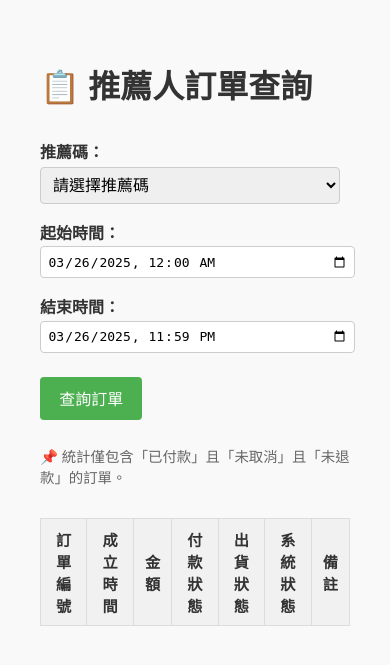
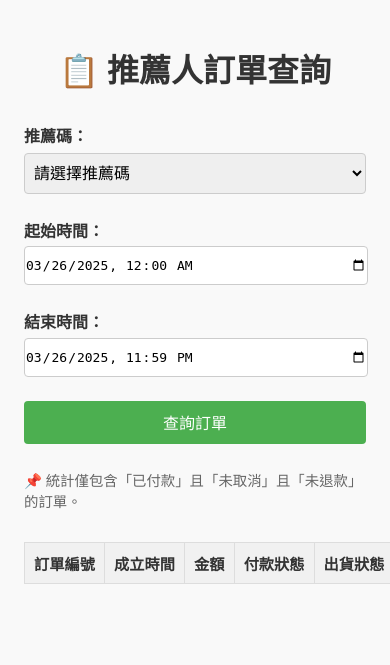
Before and after one commit to don1donshop/referral-report-api, a Flask app: page / in a window 390 px wide; the page is wider, and only the part inside the window is pictured. Shown: the top 665 px of that part. Run offline with Flask 3, Linux system fonts and the light colour scheme; lists and menus that the app fills with data are empty.

Commit message:
FOR_RWD更新CSS

```diff
--- a/static/css/style.css
+++ b/static/css/style.css
@@ -69,6 +69,11 @@ body {
   background-color: #f9f9f9;
 }
 
+tbody tr:hover {
+  background-color: #e0f7fa;
+  transition: background-color 0.2s ease;
+}
+
 .hidden {
   display: none;
 }
@@ -95,3 +100,114 @@ body {
   border-radius: 4px;
   color: #00796b;
 }
+
+/* ✅ 狀態標籤樣式 */
+.status-paid {
+  color: #2e7d32;
+  font-weight: bold;
+}
+
+.status-unpaid {
+  color: #9e9e9e;
+  font-weight: bold;
+}
+
+.status-refunded {
+  color: #d32f2f;
+  font-weight: bold;
+}
+
+.status-fulfilled {
+  color: #1565c0;
+  font-weight: bold;
+}
+
+.status-unfulfilled {
+  color: #757575;
+}
+
+.status-restocked {
+  color: #d84315;
+  font-weight: bold;
+}
+
+.system-valid {
+  color: #388e3c;
+  font-weight: bold;
+}
+
+.system-cancelled {
+  color: #f44336;
+  font-weight: bold;
+}
+
+/* 📱 手機版調整 */
+@media (max-width: 768px) {
+  body {
+    padding: 1rem;
+  }
+
+  h1 {
+    text-align: center;
+  }
+
+  input,
+  select {
+    width: 100%;
+  }
+
+  input {
+    padding: 10px 0;
+  }
+
+  select {
+    padding: 10px 5px;
+  }
+
+  label {
+    margin-top: 1.5rem;
+    margin-bottom: 2px;
+  }
+
+  button {
+    width: 100%;
+  }
+
+  div.table_mb {
+    width: 100%;
+    overflow-x: scroll;
+  }
+
+  table {
+    word-break: keep-all;
+  }
+
+  tbody {
+    font-size: 0.8rem;
+  }
+}
+
+.badge {
+  display: inline-block;
+  padding: 0.25em 0.6em;
+  border-radius: 0.5em;
+  font-size: 0.85em;
+  font-weight: 600;
+  color: white;
+}
+
+.badge-paid { background-color: #4caf50; }        /* 綠色 - 已付款 */
+.badge-unpaid { background-color: #9e9e9e; }      /* 灰色 - 未付款 */
+.badge-refunded { background-color: #f44336; }    /* 紅色 - 已退款 */
+
+.badge-fulfilled { background-color: #2196f3; }   /* 藍色 - 已出貨 */
+.badge-unfulfilled { background-color: #9e9e9e; } /* 灰色 - 未出貨 */
+.badge-restocked { background-color: #ff9800; }   /* 橘色 - 已退貨 */
+
+.badge-ok { background-color: #4caf50; }
+.badge-fail { background-color: #f44336; }
+
+.badge[title] {
+  position: relative;
+  cursor: help;
+}
```
Lines whose indentation alone changed are shown as unchanged.
